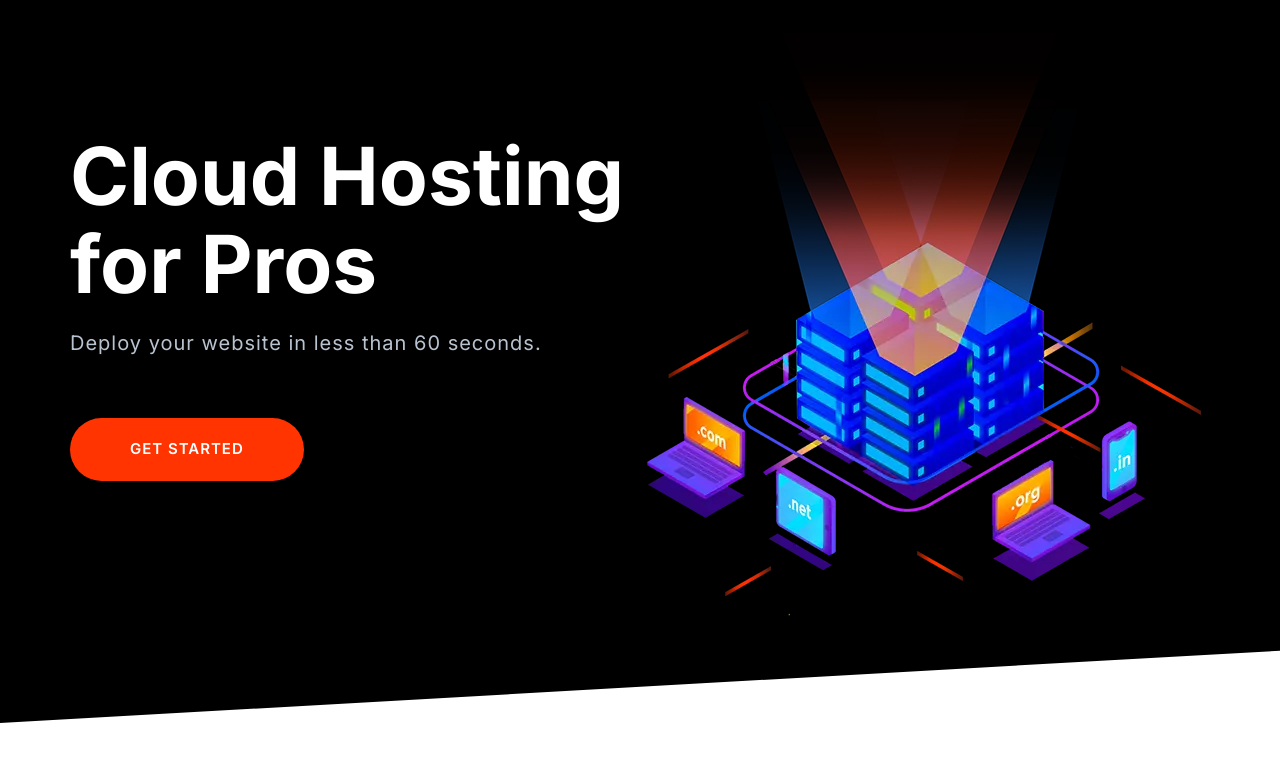
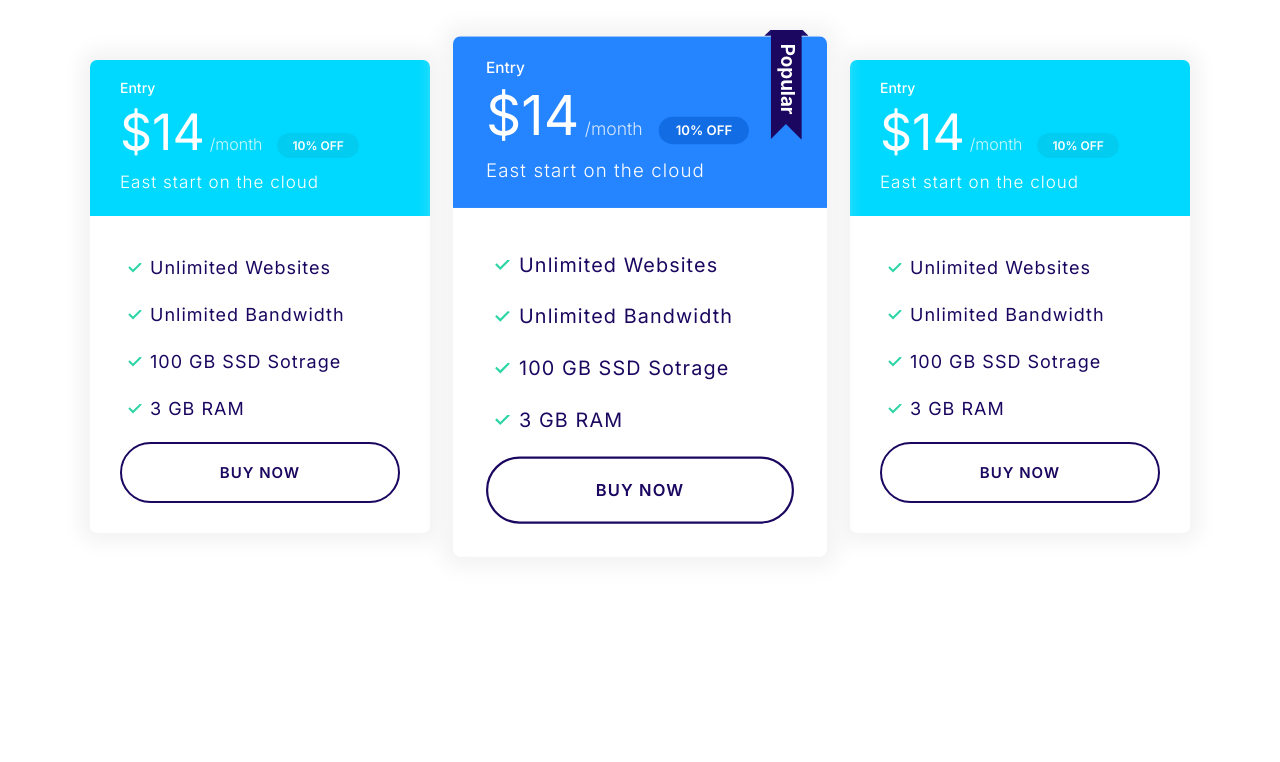
Before and after one commit to jinch/moshify, a plain HTML site: page index.html in a window 1280 px wide. Drawn offline with Linux system fonts and the light colour scheme.

Commit message:
Define Block Plans

```diff
--- a/css/styles.css
+++ b/css/styles.css
@@ -197,11 +197,12 @@ a {
   font-size: 1.8rem;
   font-weight: 600;
   letter-spacing: 1px;
+  margin: 1rem 0;
+  outline: 0;
   padding: 2rem 3rem;
   text-align: center;
   text-transform: uppercase;
   white-space: nowrap;
-  margin: 1rem 0;
 }
 
 .btn:hover {
@@ -216,6 +217,13 @@ a {
 .btn--block {
   display: block;
   width: 100%;
+}
+
+.btn .icon {
+  width: 2rem;
+  height: 2rem;
+  margin-right: 1rem;
+  vertical-align: middle;
 }
 
 .btn--primary {
@@ -273,6 +281,8 @@ a {
 .input-group .input {
   border: 0;
   flex-grow: 1;
+  padding: 1.5rem 2rem;
+  width: 0;
 }
 
 .input-group .btn {
@@ -307,11 +317,19 @@ a {
   color: #fff;
 }
 
+.card--primary .badge--primary {
+  background: #126de4;
+}
+
 .card--secondary .badge--secondary {
   background: #02cdf1;
 }
 
 /* ///////// Plans ///////// */
+.plan {
+  transition: transform 0.2s ease-out;
+}
+
 .plan__name {
   color: #fff;
   margin: 0;
@@ -344,6 +362,7 @@ a {
 
 .plan--popular {
   position: relative;
+  transform: scale(1.1);
 }
 
 .plan--popular .card__header::before {
@@ -353,6 +372,14 @@ a {
   position: absolute;
   top: -6px;
   right: 5%;
+}
+
+.plan:hover {
+  transform: scale(1.05);
+}
+
+.plan--popular:hover {
+  transform: scale(1.15);
 }
 
 @media screen and (min-width: 1024px) {
@@ -684,3 +711,38 @@ a {
     align-self: center;
   }
 }
+
+/* ///////// Domain Block ///////// */
+.block-domain .input-group {
+  box-shadow: 0 0 30px 20px #e6ebee;
+  border: 0;
+  margin: 4rem auto;
+  max-width: 670px;
+}
+
+.block-domain__prices {
+  display: grid;
+  grid-template-columns: repeat(3, 1fr);
+  grid-template-rows: repeat(2, 6rem);
+  font-size: 2rem;
+  font-weight: 600;
+  justify-items: center;
+  max-width: 700px;
+  margin: 0 auto;
+}
+
+@media screen and (min-width: 768px) {
+  .block-domain__prices {
+    grid-template-columns: repeat(auto-fit, minmax(10rem, 1fr));
+  }
+}
+
+/* ///////// Plans Block ///////// */
+.block-plans .grid {
+  gap: 8rem 4rem;
+}
+
+.block-plans .card {
+  max-width: 500px;
+  margin: 0 auto;
+}
--- a/index.html
+++ b/index.html
@@ -16,26 +16,68 @@
     <title>Document</title>
   </head>
   <body>
-    <section class="block block--dark block--skewed-left hero">
-      <div class="container grid grid--1x2">
-        <header class="block__header hero__content">
-          <h1 class="block__heading">Cloud Hosting for Pros</h1>
-          <p class="hero__tagline">
-            Deploy your website in less than 60 seconds.
-          </p>
-          <a href="#" class="btn btn--accent btn--stretch">Get Started</a>
-        </header>
-        <picture>
-          <source
-            type="image/webp"
-            srcset="images/banner.webp 1x, images/banner@2x.webp 2x"
-          />
-          <source
-            type="image/png"
-            srcset="images/banner.png 1x, images/banner@2x.png 2x"
-          />
-          <img class="hero__image" src="images/banner.png" alt="" />
-        </picture>
+    <section class="block container block-plans">
+      <div class="grid grid--1x3">
+        <div class="plan">
+          <div class="card card--secondary">
+            <header class="card__header">
+              <h3 class="plan__name">Entry</h3>
+              <span class="plan__price">$14</span>
+              <span class="plan__billing-cycle">/month</span>
+              <span class="badge badge--secondary badge--small">10% OFF</span>
+              <span class="plan__description">East start on the cloud</span>
+            </header>
+            <div class="card__body">
+              <ul class="list list--tick">
+                <li class="list__item">Unlimited Websites</li>
+                <li class="list__item">Unlimited Bandwidth</li>
+                <li class="list__item">100 GB SSD Sotrage</li>
+                <li class="list__item">3 GB RAM</li>
+              </ul>
+              <button class="btn btn--outline btn--block">Buy Now</button>
+            </div>
+          </div>
+        </div>
+        <div class="plan plan--popular">
+          <div class="card card--primary">
+            <header class="card__header">
+              <h3 class="plan__name">Entry</h3>
+              <span class="plan__price">$14</span>
+              <span class="plan__billing-cycle">/month</span>
+              <span class="badge badge--primary badge--small">10% OFF</span>
+              <span class="plan__description">East start on the cloud</span>
+            </header>
+            <div class="card__body">
+              <ul class="list list--tick">
+                <li class="list__item">Unlimited Websites</li>
+                <li class="list__item">Unlimited Bandwidth</li>
+                <li class="list__item">100 GB SSD Sotrage</li>
+                <li class="list__item">3 GB RAM</li>
+              </ul>
+              <button class="btn btn--outline btn--block">Buy Now</button>
+            </div>
+          </div>
+        </div>
+        <div class="plan">
+          <div class="card card--secondary">
+            <header class="card__header">
+              <h3 class="plan__name">Entry</h3>
+              <span class="plan__price">$14</span>
+              <span class="plan__billing-cycle">/month</span>
+              <span class="badge badge--secondary badge--small">10% OFF</span>
+              <span class="plan__description">East start on the cloud</span>
+            </header>
+            <div class="card__body">
+              <ul class="list list--tick">
+                <li class="list__item">Unlimited Websites</li>
+                <li class="list__item">Unlimited Bandwidth</li>
+                <li class="list__item">100 GB SSD Sotrage</li>
+                <li class="list__item">3 GB RAM</li>
+              </ul>
+              <button class="btn btn--outline btn--block">Buy Now</button>
+            </div>
+          </div>
+        </div>
       </div>
     </section>
     <script src="js/main.js"></script>
```
Also changed, not shown: components/block-domain.html (added, +23 -0 lines), components/block-plans.html (added, +64 -0 lines).
